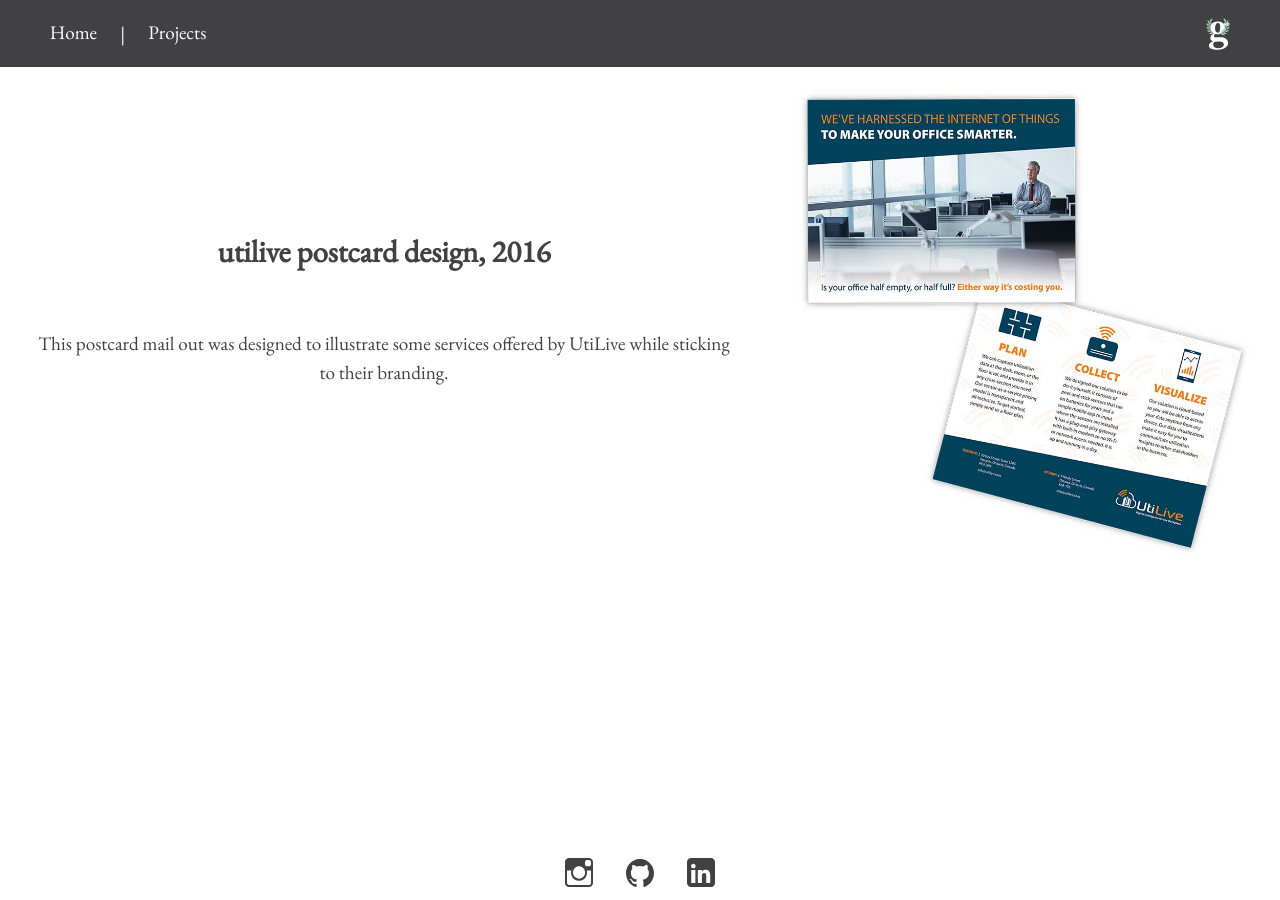
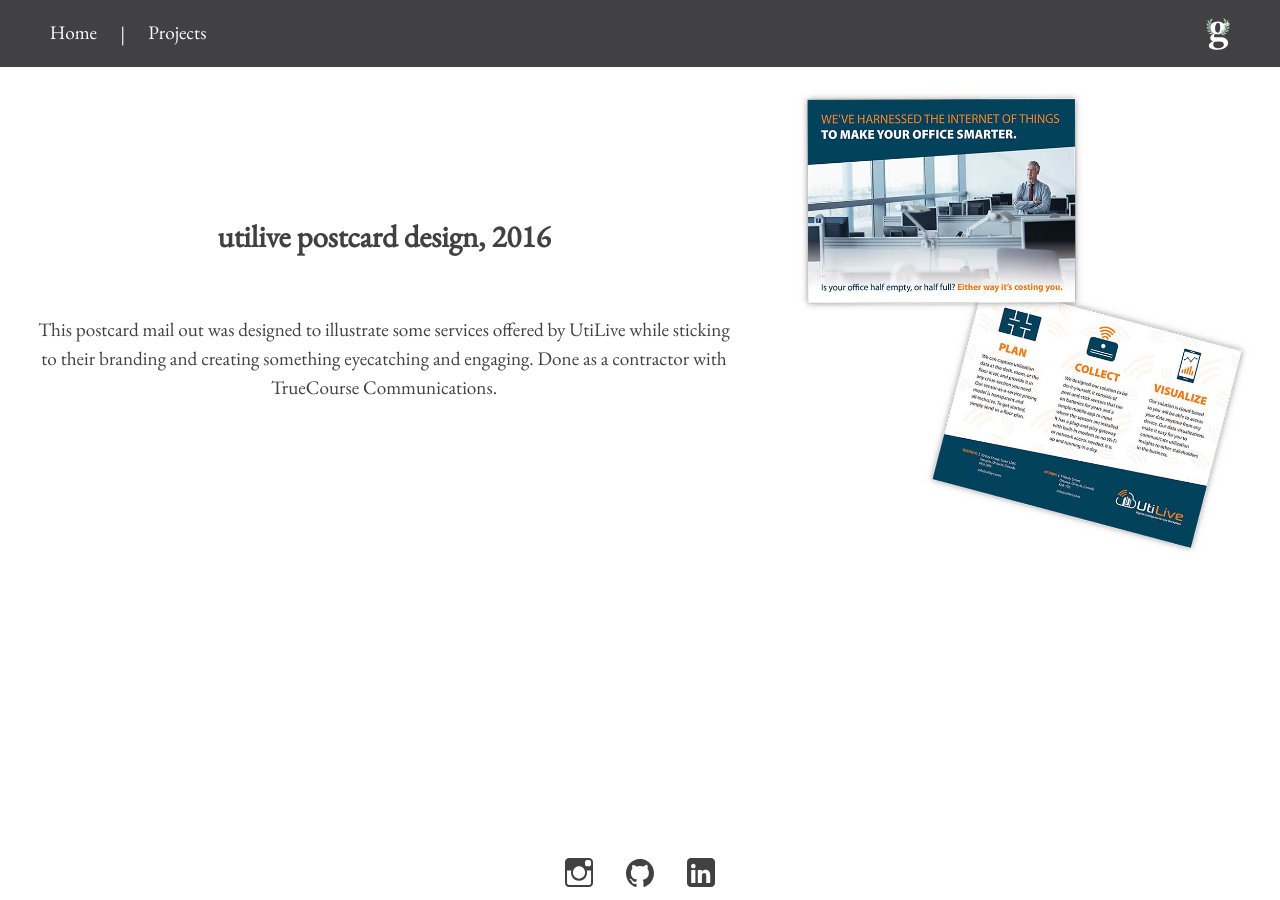
Before and after one commit to ca1tlin22/caitlingagne.work, a Jekyll site: the page built from project-four.html, in a window 1280 px wide. Built offline with Jekyll 4.4.1, drawn with Linux system fonts in a browser that asks for light colours.

Commit message:
UtiLive blurb changed

```diff
--- a/project-four.html
+++ b/project-four.html
@@ -5,7 +5,7 @@
 <div class="grid grid-middle">
     <div class="info unit unit-xs-1 unit-s-1 unit-m-1 unit-l-3-5">
       <h2>utilive postcard design, 2016</h2>
-      <p>This postcard mail out was designed to illustrate some services offered by UtiLive while sticking to their branding.</p>
+      <p>This postcard mail out was designed to illustrate some services offered by UtiLive while sticking to their branding and creating something eyecatching and engaging. Done as a contractor with TrueCourse Communications.</p>
     </div>
         <img class="project content-shrink unit unit-xs-1 unit-s-1 unit-m-1 unit-l-2-5" src="{{sitebase.url}}/img/utilive.jpg" alt="A postcard mail out. There is a photo of a man standing in an office and some icons that illustrate services offered.">
   </div>
```
